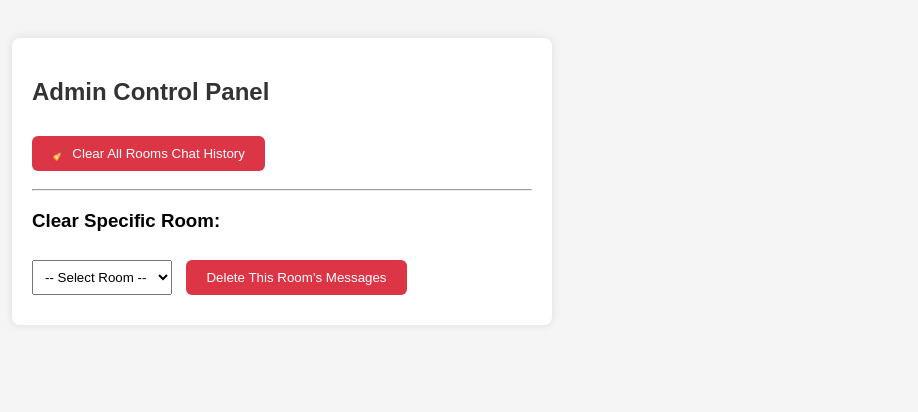
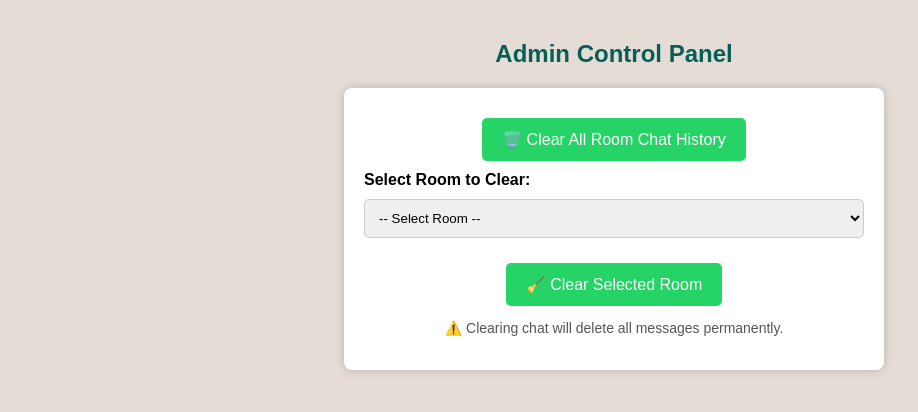
Before and after one commit to bkg001/chatbox, a Flask app: page /admin in a window 1280 px wide. Shown: the top 412 px of the page, without its empty margins (26-944 px from the left). Run offline with Flask 3, Linux system fonts and the light colour scheme; data that the repository does not hold is empty.

Commit message:
Updated admin panel, chat UI, and requirements.txt

```diff
--- a/app.py
+++ b/app.py
@@ -1,5 +1,5 @@
 from flask import Flask, render_template, request, redirect, url_for, jsonify
-from flask_socketio import SocketIO, join_room, emit
+from flask_socketio import SocketIO, join_room, leave_room, emit
 from werkzeug.utils import secure_filename
 import os
 import uuid
@@ -17,6 +17,9 @@ if not os.path.exists(app.config['UPLOAD_FOLDER']):
 
 DATA_FILE = 'chat_data.json'
 
+# In-memory tracking of online users per room
+online_users = {}
+
 # Load chat history from file
 def load_messages():
     if os.path.exists(DATA_FILE):
@@ -29,19 +32,16 @@ def save_messages(data):
     with open(DATA_FILE, 'w') as f:
         json.dump(data, f, indent=2)
 
-# Home Page
 @app.route('/')
 def index():
     return render_template('index.html')
 
-# Join Chat Room
 @app.route('/join', methods=['POST'])
 def join():
     name = request.form['name']
     room = request.form['room']
     return redirect(url_for('chat', room_id=room, name=name))
 
-# Chat Page
 @app.route('/chat/<room_id>')
 def chat(room_id):
     name = request.args.get('name')
@@ -49,12 +49,10 @@ def chat(room_id):
         return redirect('/')
     return render_template('chat.html', room_id=room_id, name=name)
 
-# Admin Panel
 @app.route('/admin')
 def admin():
     return render_template('admin.html')
 
-# Upload Image Endpoint
 @app.route('/upload_image', methods=['POST'])
 def upload_image():
     file = request.files['image']
@@ -66,7 +64,6 @@ def upload_image():
         return jsonify({'url': url})
     return jsonify({'error': 'No file uploaded'}), 400
 
-# User deletes their own message
 @app.route('/delete_message', methods=['POST'])
 def delete_message():
     data = request.json
@@ -78,7 +75,6 @@ def delete_message():
     save_messages(messages)
     return '', 204
 
-# Admin deletes a specific message
 @app.route('/delete_message_admin', methods=['POST'])
 def delete_message_admin():
     data = request.json
@@ -89,18 +85,41 @@ def delete_message_admin():
     save_messages(messages)
     return '', 204
 
-# Admin clears all chat history
 @app.route('/clear_all_chats', methods=['POST'])
 def clear_all_chats():
     save_messages({})
     return '', 204
 
-# Socket.IO join room
+@app.route('/get_rooms')
+def get_rooms():
+    messages = load_messages()
+    return jsonify({'rooms': list(messages.keys())})
+
+@app.route('/clear_room_chat', methods=['POST'])
+def clear_room_chat():
+    data = request.json
+    room = data.get('room')
+    messages = load_messages()
+    if room in messages:
+        del messages[room]
+        save_messages(messages)
+    return '', 204
+
+@app.route('/get_members/<room_id>')
+def get_members(room_id):
+    users = online_users.get(room_id, {})
+    return jsonify({'members': list(users.items())})
+
 @socketio.on('join')
 def handle_join(data):
     room = data['room']
     name = data['name']
     join_room(room)
+
+    if room not in online_users:
+        online_users[room] = {}
+    online_users[room][name] = True
+
     emit('message', {
         'user': 'System',
         'text': f'{name} joined the room.',
@@ -108,12 +127,12 @@ def handle_join(data):
         'timestamp': datetime.utcnow().isoformat()
     }, room=room)
 
-    # Send old messages
     messages = load_messages().get(room, [])
     for msg in messages:
         emit('message', msg)
 
-# Socket.IO send message
+    emit('update_members', list(online_users[room].keys()), room=room)
+
 @socketio.on('send_message')
 def handle_send_message(data):
     room = data['room']
@@ -132,7 +151,7 @@ def handle_send_message(data):
     elif msg_type in ['image', 'sticker']:
         message['image_url'] = data['image_url']
     else:
-        return  # Unknown type
+        return
 
     all_msgs = load_messages()
     all_msgs.setdefault(room, []).append(message)
@@ -140,23 +159,11 @@ def handle_send_message(data):
 
     emit('message', message, room=room)
 
-# Run the app
+@socketio.on('disconnect')
+def handle_disconnect():
+    # Not reliable to track user on disconnect unless user info is stored in session
+    pass
+
 if __name__ == '__main__':
     port = int(os.environ.get('PORT', 5000))
     socketio.run(app, host='0.0.0.0', port=port)
-# Get all room names for admin dropdown
-@app.route('/get_rooms')
-def get_rooms():
-    messages = load_messages()
-    return jsonify({'rooms': list(messages.keys())})
-
-# Clear a specific room's messages
-@app.route('/clear_room_chat', methods=['POST'])
-def clear_room_chat():
-    data = request.json
-    room = data.get('room')
-    messages = load_messages()
-    if room in messages:
-        del messages[room]
-        save_messages(messages)
-    return '', 204
--- a/templates/admin.html
+++ b/templates/admin.html
@@ -1,63 +1,85 @@
+<!-- VERSION 2: Admin Panel -->
 <!DOCTYPE html>
 <html>
 <head>
+  <meta charset="UTF-8">
   <title>Admin Panel</title>
+  <meta name="viewport" content="width=device-width, initial-scale=1">
   <style>
     body {
       font-family: Arial, sans-serif;
-      padding: 30px;
-      background: #f5f5f5;
+      background-color: #e5ddd5;
+      margin: 0;
+      padding: 20px;
     }
+
     h2 {
-      color: #333;
+      text-align: center;
+      color: #075e54;
     }
+
+    .container {
+      background: white;
+      max-width: 500px;
+      margin: 0 auto;
+      padding: 20px;
+      border-radius: 8px;
+      box-shadow: 0 0 10px rgba(0,0,0,0.2);
+    }
+
     button {
-      padding: 10px 20px;
-      margin: 10px 0;
-      background: #dc3545;
+      background-color: #25d366;
+      border: none;
       color: white;
-      border: none;
-      border-radius: 6px;
+      padding: 12px 20px;
+      text-align: center;
+      text-decoration: none;
+      display: block;
+      font-size: 16px;
+      border-radius: 5px;
+      margin: 10px auto;
       cursor: pointer;
     }
+
     select {
-      padding: 8px;
-      margin-right: 10px;
+      width: 100%;
+      padding: 10px;
+      margin-top: 10px;
+      margin-bottom: 15px;
+      border-radius: 5px;
+      border: 1px solid #ccc;
     }
-    .card {
-      background: white;
-      padding: 20px;
-      border-radius: 8px;
-      max-width: 500px;
-      box-shadow: 0 0 10px rgba(0,0,0,0.1);
+
+    .note {
+      text-align: center;
+      font-size: 14px;
+      color: #555;
     }
   </style>
 </head>
 <body>
-  <div class="card">
-    <h2>Admin Control Panel</h2>
+  <h2>Admin Control Panel</h2>
+  <div class="container">
+    <button onclick="clearAllChats()">🗑️ Clear All Room Chat History</button>
 
-    <!-- Option 1: Clear All -->
-    <form onsubmit="clearAllChats(); return false;">
-      <button type="submit">🧹 Clear All Rooms Chat History</button>
-    </form>
+    <div>
+      <label for="roomSelect"><strong>Select Room to Clear:</strong></label>
+      <select id="roomSelect">
+        <option value="">Loading rooms...</option>
+      </select>
+      <button onclick="clearRoomChat()">🧹 Clear Selected Room</button>
+    </div>
 
-    <hr>
-
-    <!-- Option 2: Clear specific room -->
-    <h3>Clear Specific Room:</h3>
-    <select id="roomSelect">
-      <option value="">-- Select Room --</option>
-    </select>
-    <button onclick="clearRoom()">Delete This Room's Messages</button>
+    <p class="note">⚠️ Clearing chat will delete all messages permanently.</p>
   </div>
 
   <script>
-    // Get all room names from backend
+    // Load room list for manual selection
     fetch('/get_rooms')
       .then(res => res.json())
       .then(data => {
         const select = document.getElementById('roomSelect');
+        select.innerHTML = '<option value="">-- Select Room --</option>';
         data.rooms.forEach(room => {
           const option = document.createElement('option');
           option.value = room;
@@ -67,27 +89,24 @@
       });
 
     function clearAllChats() {
-      if (confirm("Are you sure you want to delete ALL rooms' chat history?")) {
+      if (confirm('Are you sure you want to delete ALL chat history?')) {
         fetch('/clear_all_chats', { method: 'POST' })
-          .then(res => {
-            if (res.ok) alert("✅ All chats deleted successfully!");
-            else alert("Error deleting.");
-          });
+          .then(() => alert('All chat history cleared!'));
       }
     }
 
-    function clearRoom() {
+    function clearRoomChat() {
       const room = document.getElementById('roomSelect').value;
-      if (!room) return alert("Please select a room first.");
-      if (confirm(`Are you sure you want to delete all messages in "${room}"?`)) {
+      if (!room) {
+        alert('Please select a room.');
+        return;
+      }
+      if (confirm(`Delete chat history for room "${room}"?`)) {
         fetch('/clear_room_chat', {
           method: 'POST',
           headers: { 'Content-Type': 'application/json' },
-          body: JSON.stringify({ room: room })
-        }).then(res => {
-          if (res.ok) alert(`✅ "${room}" chat cleared.`);
-          else alert("Error clearing room.");
-        });
+          body: JSON.stringify({ room })
+        }).then(() => alert(`Room "${room}" chat cleared!`));
       }
     }
   </script>
```
Also changed, not shown: requirements.txt (+4 -4 lines), templates/chat.html (+124 -115 lines).
